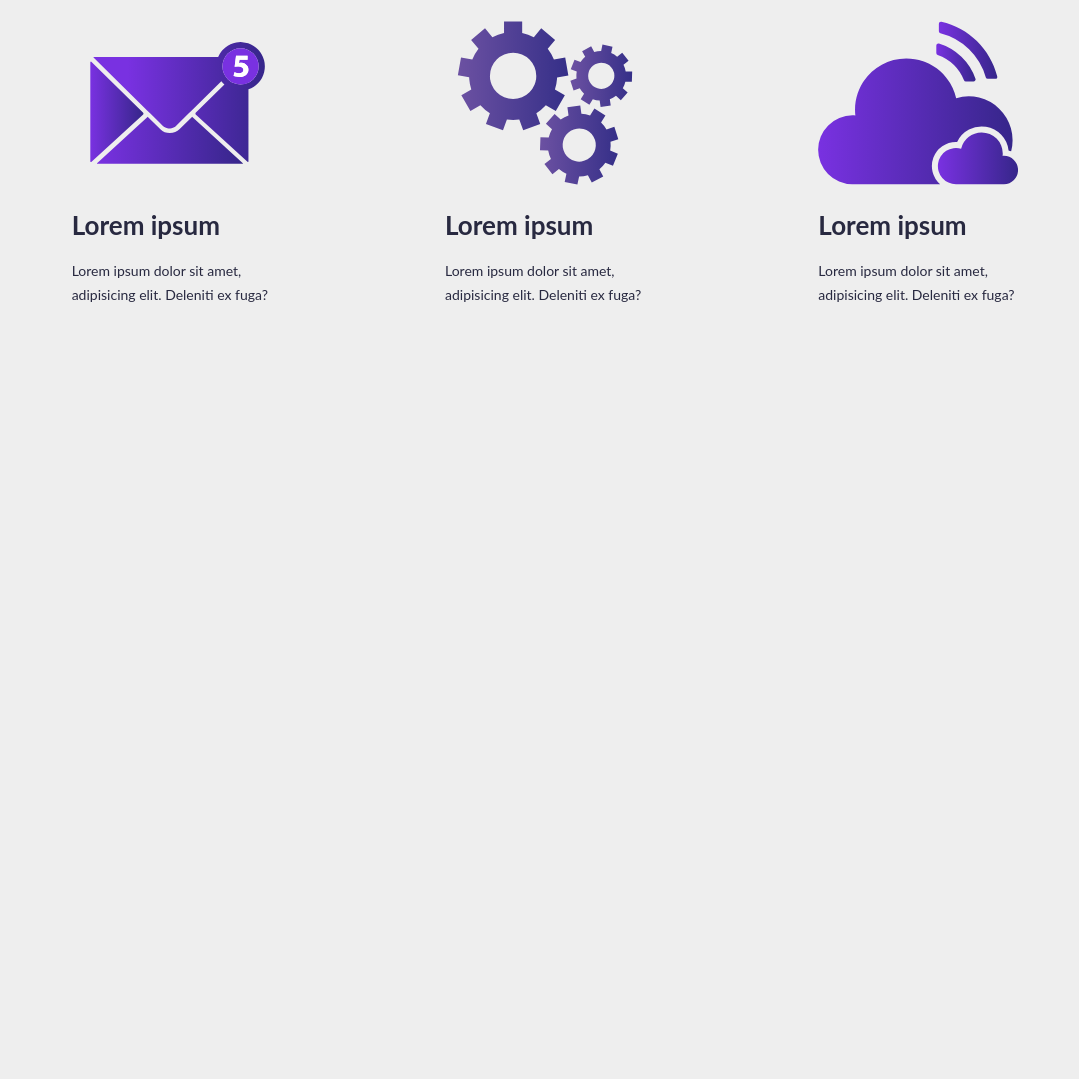
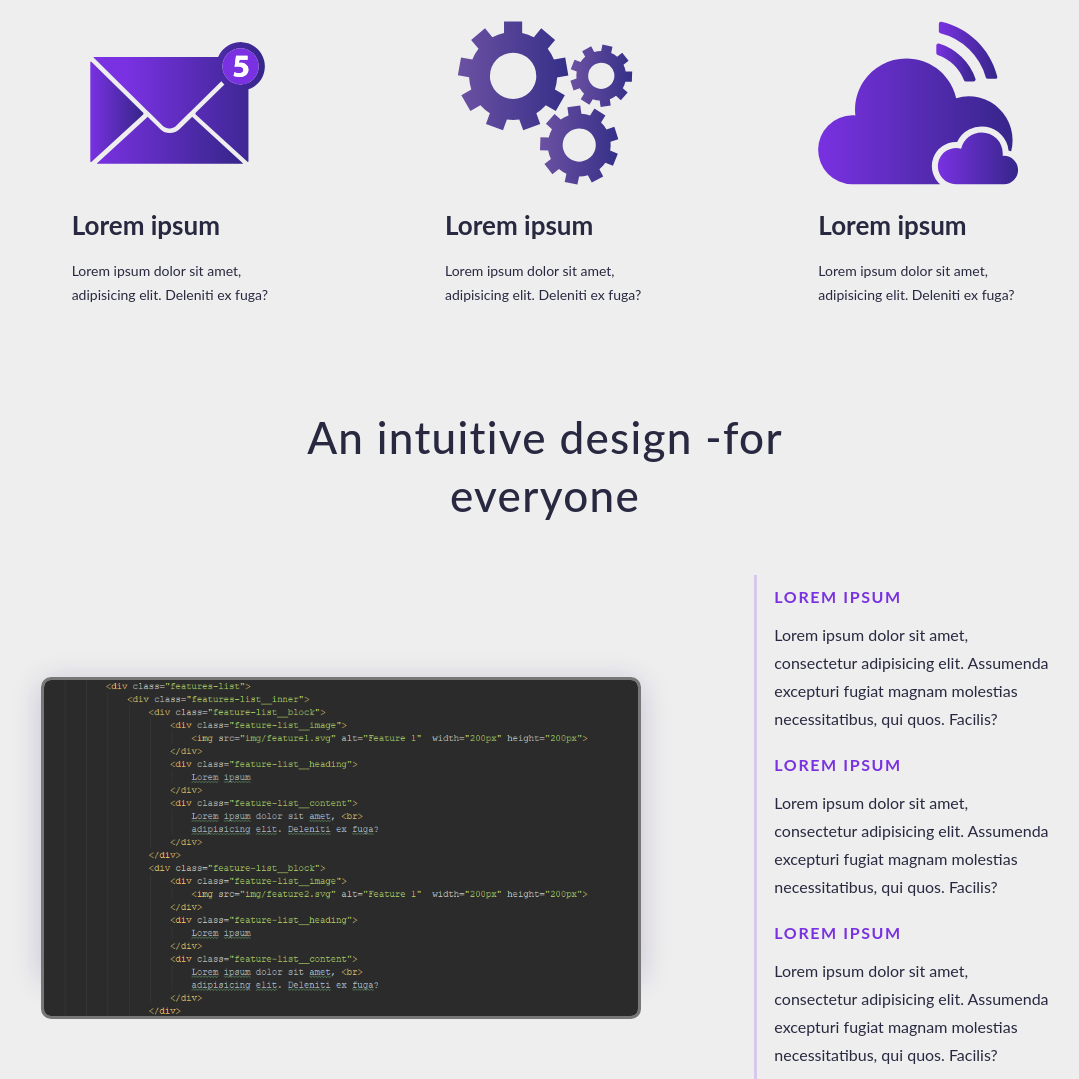
Before and after one commit to sanjalazic/landing_page_template, a website: page index.html in a window 1280 px wide. Shown: the part 937-2016 px from the top of the page, without its empty margins (95-1174 px from the left). Before the commit the page ends 1245 px from the top, so only its background shows below. Drawn offline with Linux system fonts and the light colour scheme.

Commit message:
Customer

```diff
--- a/index.html
+++ b/index.html
@@ -104,6 +104,51 @@
                     </div>
                 </div>
             </div>
+            <!--Custmers-->
+            <header class="section__header">
+                <h2 class="section__heading">An intuitive design  -for <br>  everyone </h2>
+            </header>
+
+            <div class="customer-slider">
+                <div class="customer-slider__inner">
+                    <div class="customer-slider__card">
+                        <div class="customer-slider__image">
+                            <img src="img/code1.png" width="100%" height="100%" >
+                        </div>
+                    </div>
+                    <div class="customer-slider__options">
+                        <div class="customer-slider__options__inner">
+                            <div class="customer-slider__options__block block-active">
+                                <h4 class="customer-slider__heading">Lorem ipsum</h4>
+                                <p class="customer-slider__description">
+                                    Lorem ipsum dolor sit amet, <br>
+                                    consectetur adipisicing elit. Assumenda <br>
+                                    excepturi fugiat magnam molestias <br>
+                                    necessitatibus, qui quos. Facilis? <br>
+                                </p>
+                            </div>
+                            <div class="customer-slider__options__block">
+                                <h4 class="customer-slider__heading">Lorem ipsum</h4>
+                                <p class="customer-slider__description">
+                                    Lorem ipsum dolor sit amet, <br>
+                                    consectetur adipisicing elit. Assumenda <br>
+                                    excepturi fugiat magnam molestias <br>
+                                    necessitatibus, qui quos. Facilis? <br>
+                                </p>
+                            </div>
+                            <div class="customer-slider__options__block">
+                                <h4 class="customer-slider__heading">Lorem ipsum</h4>
+                                <p class="customer-slider__description">
+                                    Lorem ipsum dolor sit amet, <br>
+                                    consectetur adipisicing elit. Assumenda <br>
+                                    excepturi fugiat magnam molestias <br>
+                                    necessitatibus, qui quos. Facilis? <br>
+                                </p>
+                            </div>
+                        </div>
+                    </div>
+                </div>
+            </div>
         </main>
     </body>
 </html>
--- a/scss/base/_typography.scss
+++ b/scss/base/_typography.scss
@@ -54,3 +54,41 @@ body {
 
   }
 }
+
+.section__header {
+  margin-bottom: 1rem;
+
+  .section__heading {
+    max-width: 66rem;
+    text-align: center;
+    width: 66rem;
+    margin: 100px auto 0 auto;
+    letter-spacing: .03em;
+    color: $color-secondary-dark;
+    font-size: 4.4rem;
+    font-weight: 500;
+    line-height: 1.33;
+  }
+}
+
+.customer-slider {
+  &__heading {
+    color: $color-primary;
+    font-size: 1.6rem;
+    font-weight: 700;
+    line-height: 1.5;
+    letter-spacing: .1em;
+    text-transform: uppercase;
+    margin-bottom: 1.2rem;
+    margin-left: 2rem;
+  }
+
+  &__description {
+    color: $color-secondary-dark;
+    word-break: break-all;
+    font-size: 1.6rem;
+    font-weight: 400;
+    line-height: 1.75;
+    margin-left: 2rem;
+  }
+}
--- /dev/null
+++ b/scss/layouts/_customers.scss
@@ -0,0 +1,74 @@
+.customer-slider {
+  margin-top: 5rem;
+  position: relative;
+  display: block;
+  width: 100%;
+  height: auto;
+
+  &__inner {
+    display: flex;
+    justify-content: space-around;
+    flex-wrap: wrap;
+    padding-left: 4rem;
+    padding-right: 4rem;
+    position: relative;
+    width: 100%;
+    margin: 0 auto;
+    max-width: 120rem;
+    align-items: center;
+  }
+
+  &__card {
+    width: 60rem;
+    height: 30rem;
+    background-color: $color-white;
+    border-radius: 10px;
+    box-shadow: 0 0.5rem 3rem 0 rgba(45,18,108,.2);
+    transition: all .3s cubic-bezier(.86,0,.07,1);
+  }
+
+  &__image {
+    img {
+      max-width: 100%;
+      max-height: 100%;
+      border-radius: 10px;
+      border: 3px solid $color-grey-dark;
+    }
+  }
+
+  &__options {
+
+    &:before{
+      content: "";
+      position: absolute;
+      background-color: $color-primary;
+      top: 0;
+      width: .3rem;
+      height: 100%;
+      opacity: 0.2;
+      will-change: opacity;
+      transition: opacity .15s cubic-bezier(.86,0,.07,1),background .15s cubic-bezier(.86,0,.07,1);
+
+      @include respond(tab-land) {
+        position: relative;
+        display: none;
+      }
+    }
+
+    &__inner {
+      display: flex;
+      flex-direction: column;
+
+      @include respond(tab-land) {
+        flex-direction: row;
+        flex-wrap: wrap;
+        margin-top: 100px;
+        justify-content: center;
+      }
+    }
+
+    &__block {
+      margin: 1rem 0;
+    }
+  }
+}
--- a/scss/main.scss
+++ b/scss/main.scss
@@ -13,3 +13,4 @@
 
 @import "layouts/hero";
 @import "layouts/features";
+@import "layouts/customers";
```
Also changed, not shown: css/style.css, img/code1.png (added), img/features2.svg (deleted).
